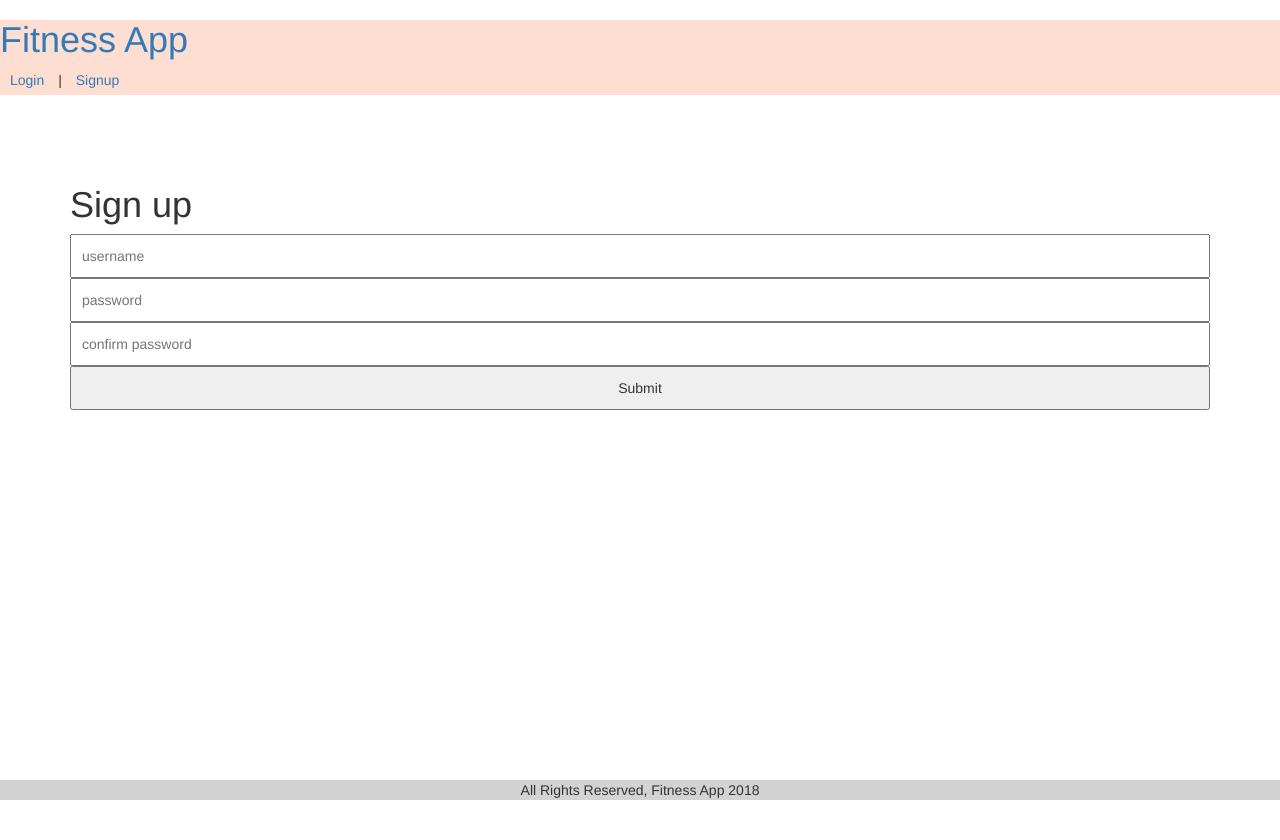
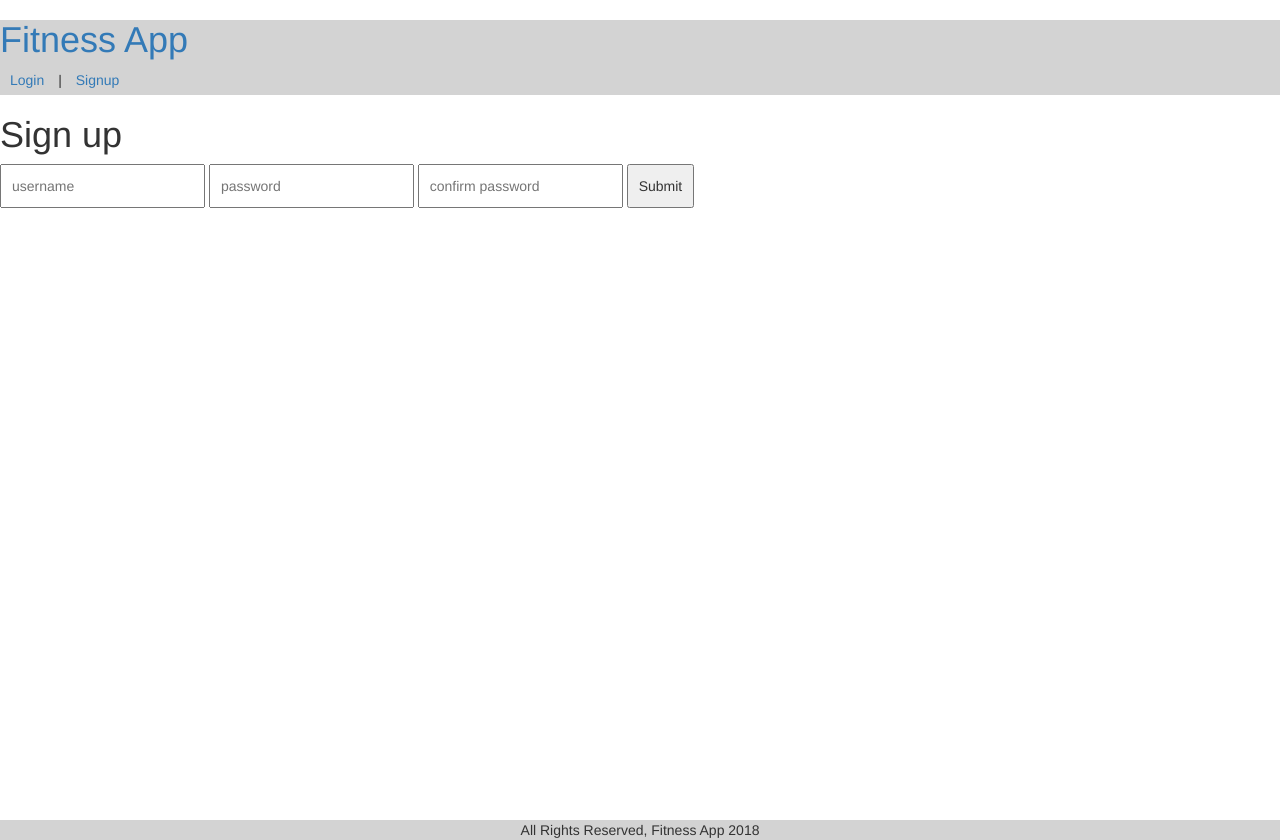
Before and after one commit to gabe-ng/suite-health, a Django app: page /signup/ in a window 1280 px wide. Before the commit the page ends 800 px from the top, so only its background shows below. Run offline with Django 3.2, Linux system fonts and the light colour scheme; some libraries are stand-ins or nearby versions.

Commit message:
Don't merge to master

```diff
--- a/fitness_app_project/fitness_app/static/css/base.css
+++ b/fitness_app_project/fitness_app/static/css/base.css
@@ -7,23 +7,23 @@ body {
   font-family: "Nunito", sans-serif;
   font-size: 16px;
   margin: 0;
-  background-color: #FFF2EC;
-  color: #70B2AD;
+  background-color: #ffffff;
+  color: #79b279;
+  height: 98vh;
 }
 
 h1 {
   margin: 0 0 9px 10px;
-  color: #70B2A3;
 }
 
 nav {
-  background-color: #FFDED2;
+  background-color: lightgrey;
   padding-bottom: 5px;
 }
 
 a {
   text-decoration: none;
-  color: #70B2A3;
+  color: #b2678c;
 }
 
 p {
@@ -35,9 +35,6 @@ input {
 }
 
 footer {
-  position: fixed;
-  bottom: 0;
-  width: 100%;
   text-align: center;
   background-color: lightgrey;
 }
@@ -46,39 +43,9 @@ footer {
   margin: 8px 10px 0;
 }
 
-.outer {
-  display: table;
-  position: absolute;
-  height: 100%;
-  width: 100%;
+.contentWrapper {
+  height: 90%;
 }
-
-.middle {
-  display: table-cell;
-  vertical-align: middle;
-}
-
-.inner {
-  margin-left: auto;
-  margin-right: auto;
-  width: 100%;
-}
-
-#login {
-  text-align: center;
-  padding: 5em;
-}
-
-#signup {
-  padding: 5em;
-}
-
-#signupForm {
-  display: flex;
-  justify-content: center;
-  flex-direction: column;
-}
-
 
 /*
 Dashboard
--- a/fitness_app_project/fitness_app/static/js/dashboard.js
+++ b/fitness_app_project/fitness_app/static/js/dashboard.js
@@ -1,9 +1,6 @@
-$(".create").on("click", function(e) {
-  e.preventDefault();
-  $("#createMeal").on("click", function() {
-    $("#mealCreate").css("display", "block")
-  })
-  $("#createCircuit").on("click", function() {
-    $("#circuitCreate").css("display", "block");
-  })
-})
+// $("#createMeal").on("click", function() {
+//   $("#mealCreate").css("display", "block")
+// })
+// $("#createCircuit").on("click", function() {
+//   $("#circuitCreate").css("display", "block");
+// })
```
Also changed, not shown: fitness_app_project/fitness_app/templates/fitness_app/base.html (line endings or trailing spaces).
